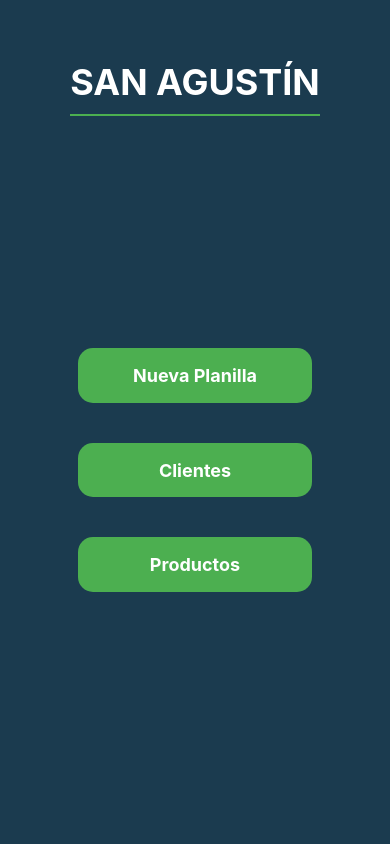
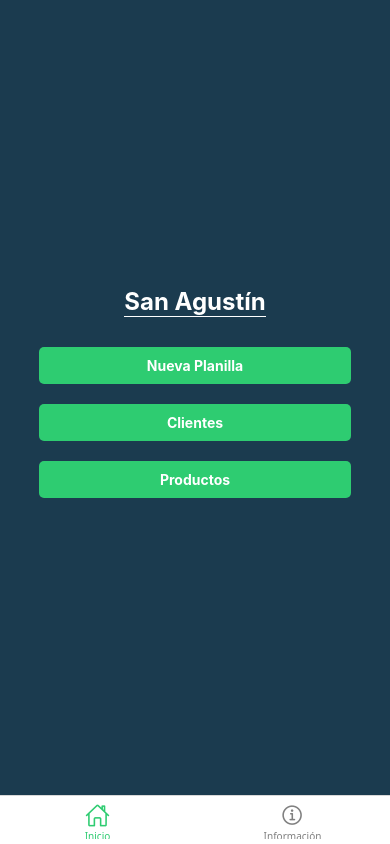
Before and after one commit to leonelpereyra44/plague-app, a React Native app: screen /Home in a window 390 px wide. Built offline with nearby package versions, Linux system fonts and the light colour scheme.

Commit message:
añadido tabs expo

```diff
--- a/App.js
+++ b/App.js
@@ -1,172 +1,17 @@
 import "react-native-gesture-handler";
 import React from "react";
-import {
-  StyleSheet,
-  Text,
-  View,
-  TouchableOpacity,
-  Dimensions,
-  PixelRatio,
-  StatusBar,
-} from "react-native";
-import {
-  SafeAreaProvider,
-  useSafeAreaInsets,
-} from "react-native-safe-area-context";
-import { NavigationContainer } from "@react-navigation/native";
-import { createStackNavigator } from "@react-navigation/stack";
-import GenerarPlanilla from "./pages/generarPlanilla";
-import Clientes from "./pages/clientes";
-import Productos from "./pages/productos";
+import { SafeAreaProvider } from "react-native-safe-area-context";
+import { StatusBar } from "react-native";
+import TabsNavigator from "./pages/navigation/TabsNavigator";
 import { DataProvider } from "./utils/DataContext";
-
-// Obtener dimensiones de la pantalla
-const { width, height } = Dimensions.get("window");
-const scaleFont = (size) => size * PixelRatio.getFontScale();
-
-// Pantalla principal (Home)
-function HomeScreen({ navigation }) {
-  return (
-    <View style={styles.container}>
-      <Text style={styles.title} accessibilityRole="header">
-        San Agustín
-      </Text>
-      <View style={styles.containerButtons}>
-        <TouchableOpacity
-          style={styles.button}
-          onPress={() => navigation.navigate("GenerarPlanilla")}
-          accessible
-          accessibilityLabel="Nueva Planilla"
-        >
-          <Text style={styles.buttonText}>Nueva Planilla</Text>
-        </TouchableOpacity>
-        <TouchableOpacity
-          style={styles.button}
-          onPress={() => navigation.navigate("Clientes")}
-          accessible
-          accessibilityLabel="Clientes"
-        >
-          <Text style={styles.buttonText}>Clientes</Text>
-        </TouchableOpacity>
-
-        <TouchableOpacity
-          style={styles.button}
-          onPress={() => navigation.navigate("Productos")}
-          accessible
-          accessibilityLabel="Productos"
-        >
-          <Text style={styles.buttonText}>Productos</Text>
-        </TouchableOpacity>
-
-
-      </View>
-    </View>
-  );
-}
-
-const Stack = createStackNavigator();
-
-function AppContent() {
-  const insets = useSafeAreaInsets();
-
-  return (
-    <NavigationContainer>
-      <Stack.Navigator initialRouteName="Home">
-        <Stack.Screen
-          name="Home"
-          component={HomeScreen}
-          options={{
-            headerShown: false,
-          }}
-        />
-        <Stack.Screen
-          name="GenerarPlanilla"
-          component={GenerarPlanilla}
-          options={{
-            headerStyle: styles.header,
-            headerTitleStyle: styles.headerTitle,
-          }}
-        />
-        <Stack.Screen
-          name="Clientes"
-          component={Clientes}
-          options={{
-            headerStyle: styles.header,
-            headerTitleStyle: styles.headerTitle,
-          }}
-        />
-        <Stack.Screen
-          name="Productos"
-          component={Productos}
-          options={{
-            headerStyle: styles.header,
-            headerTitleStyle: styles.headerTitle,
-          }}
-        />
-      </Stack.Navigator>
-    </NavigationContainer>
-  );
-}
 
 export default function App() {
   return (
     <SafeAreaProvider>
       <StatusBar barStyle="light-content" backgroundColor="#2C3E50" />
-      {/* Envolver la aplicación con DataProvider */}
       <DataProvider>
-        <AppContent />
+        <TabsNavigator />
       </DataProvider>
     </SafeAreaProvider>
   );
 }
-
-const styles = StyleSheet.create({
-  container: {
-    flex: 1,
-    alignItems: "center",
-    justifyContent: "center",
-    padding: 20,
-    backgroundColor: "#1b3b4f", // Fondo similar al del logo
-  },
-  containerButtons: {
-    flex: 1,
-    flexDirection: "column",
-    justifyContent: "center",
-    gap: 20,
-    alignItems: "center",
-  },
-  title: {
-    fontSize: scaleFont(36), // Tamaño más grande
-    fontWeight: "bold",
-    marginTop: 40, // Espaciado extra para separar el texto de los botones
-    color: "#ffffff", // Color blanco para el texto
-    textAlign: "center",
-    textTransform: "uppercase", // Todo en mayúsculas
-    borderBottomWidth: 2, // Línea decorativa
-    borderBottomColor: "#4CAF50",
-    paddingBottom: 10, // Espaciado entre el texto y la línea
-  },
-  button: {
-    backgroundColor: "#4CAF50",
-    paddingVertical: height * 0.02,
-    borderRadius: 15,
-    margin: 10,
-    alignItems: "center",
-    justifyContent: "center",
-    width: width * 0.6, // Ancho fijo para todos los botones
-  },
-  buttonText: {
-    color: "#fff",
-    fontSize: scaleFont(18),
-    fontWeight: "bold",
-    textAlign: "center",
-  },
-  header: {
-    backgroundColor: "#4CAF50",
-  },
-  headerTitle: {
-    fontSize: scaleFont(22),
-    fontWeight: "bold",
-    color: "#fff",
-  },
-});
--- a/package.json
+++ b/package.json
@@ -13,7 +13,8 @@
     "@react-native-async-storage/async-storage": "1.23.1",
     "@react-native-community/datetimepicker": "8.2.0",
     "@react-native-community/masked-view": "^0.1.11",
-    "@react-navigation/native": "^7.0.4",
+    "@react-navigation/bottom-tabs": "^7.2.0",
+    "@react-navigation/native": "^7.0.14",
     "@react-navigation/stack": "^7.0.6",
     "@supabase/supabase-js": "^2.46.2",
     "expo": "^52.0.10",
@@ -32,8 +33,9 @@
     "react-native-html-to-pdf": "^0.12.0",
     "react-native-reanimated": "~3.16.1",
     "react-native-safe-area-context": "4.12.0",
-    "react-native-screens": "~4.1.0",
+    "react-native-screens": "~4.4.0",
     "react-native-url-polyfill": "^2.0.0",
+    "react-native-vector-icons": "^10.2.0",
     "xlsx": "^0.18.5"
   },
   "devDependencies": {
--- /dev/null
+++ b/pages/home/HomeScreen.js
@@ -0,0 +1,61 @@
+import React from "react";
+import { View, Text, TouchableOpacity, StyleSheet } from "react-native";
+
+export default function HomeScreen({ navigation }) {
+  return (
+    <View style={styles.container}>
+      <Text style={styles.title}>San Agustín</Text>
+      <View style={styles.containerButtons}>
+        <TouchableOpacity
+          style={styles.button}
+          onPress={() => navigation.navigate("GenerarPlanilla")}
+        >
+          <Text style={styles.buttonText}>Nueva Planilla</Text>
+        </TouchableOpacity>
+        <TouchableOpacity
+          style={styles.button}
+          onPress={() => navigation.navigate("Clientes")}
+        >
+          <Text style={styles.buttonText}>Clientes</Text>
+        </TouchableOpacity>
+        <TouchableOpacity
+          style={styles.button}
+          onPress={() => navigation.navigate("Productos")}
+        >
+          <Text style={styles.buttonText}>Productos</Text>
+        </TouchableOpacity>
+      </View>
+    </View>
+  );
+}
+
+const styles = StyleSheet.create({
+  container: {
+    flex: 1,
+    justifyContent: "center",
+    alignItems: "center",
+    backgroundColor: "#1b3b4f",
+  },
+  title: {
+    fontSize: 24,
+    fontWeight: "bold",
+    marginBottom: 20,
+    color: "#fff",
+    borderBottomWidth: 1,
+    borderBottomColor: "#fff",
+  },
+  containerButtons: {
+    width: "80%",
+  },
+  button: {
+    backgroundColor: "#2ecc71",
+    padding: 10,
+    marginVertical: 10,
+    borderRadius: 5,
+  },
+  buttonText: {
+    color: "#fff",
+    textAlign: "center",
+    fontWeight: "bold",
+  },
+});
--- /dev/null
+++ b/pages/informacion/InformacionScreen.js
@@ -0,0 +1,26 @@
+import React from "react";
+import { View, Text, StyleSheet } from "react-native";
+
+export default function InformacionScreen() {
+  return (
+    <View style={styles.container}>
+      <Text style={styles.title}>Información de la Aplicación</Text>
+      <Text>Versión: 0.0.1</Text>
+      <Text>Desarrollado por Leonel Pereyra</Text>
+    </View>
+  );
+}
+
+const styles = StyleSheet.create({
+  container: {
+    flex: 1,
+    justifyContent: "center",
+    alignItems: "center",
+    backgroundColor: "#fff",
+  },
+  title: {
+    fontSize: 22,
+    fontWeight: "bold",
+    marginBottom: 10,
+  },
+});
--- /dev/null
+++ b/pages/navigation/TabsNavigator.js
@@ -0,0 +1,65 @@
+import React from "react";
+import { createBottomTabNavigator } from "@react-navigation/bottom-tabs";
+import { createStackNavigator } from "@react-navigation/stack";
+import { NavigationContainer } from "@react-navigation/native";
+import { Ionicons } from "@expo/vector-icons";
+import HomeScreen from "../home/HomeScreen"; // Nueva carpeta para Home
+import InformacionScreen from "../informacion/InformacionScreen"; // Nueva pantalla
+import GenerarPlanilla from "../generarPlanilla";
+import Clientes from "../clientes";
+import Productos from "../productos";
+
+const Stack = createStackNavigator();
+const Tab = createBottomTabNavigator();
+
+// Pantallas secundarias dentro de un Stack Navigator
+function MainStack() {
+  return (
+    <Stack.Navigator
+      screenOptions={{
+        headerStyle: { backgroundColor: "#2ecc71" }, // Cambia el color del header
+        headerTintColor: "#fff", // Cambia el color del texto y botones
+        headerTitleStyle: { fontWeight: "bold" }, // Personaliza el texto del header
+      }}
+    >
+      <Stack.Screen
+        name="Home"
+        component={HomeScreen}
+        options={{ headerShown: false }}
+      />
+      <Stack.Screen name="GenerarPlanilla" component={GenerarPlanilla} />
+      <Stack.Screen name="Clientes" component={Clientes} />
+      <Stack.Screen name="Productos" component={Productos} />
+    </Stack.Navigator>
+  );
+}
+
+// Tab Navigator principal
+export default function TabsNavigator() {
+  return (
+    <NavigationContainer>
+      <Tab.Navigator
+        screenOptions={({ route }) => ({
+          tabBarIcon: ({ color, size }) => {
+            let iconName;
+            if (route.name === "Inicio") {
+              iconName = "home-outline";
+            } else if (route.name === "Información") {
+              iconName = "information-circle-outline";
+            }
+            return <Ionicons name={iconName} size={size} color={color} />;
+          },
+          tabBarActiveTintColor: "#2ecc71",
+          tabBarInactiveTintColor: "gray",
+        })}
+      >
+        <Tab.Screen
+          name="Inicio"
+          component={MainStack}
+          options={{ headerShown: false }}
+        />
+        <Tab.Screen name="Información" component={InformacionScreen} />
+      </Tab.Navigator>
+    </NavigationContainer>
+  );
+}
```
Also changed, not shown: pages/generarPlanilla.js (+0 -8 lines), pages/generarPlanilla/roedores.js (+0 -8 lines), 1 other file (tests, documents, lock files or other folders).
